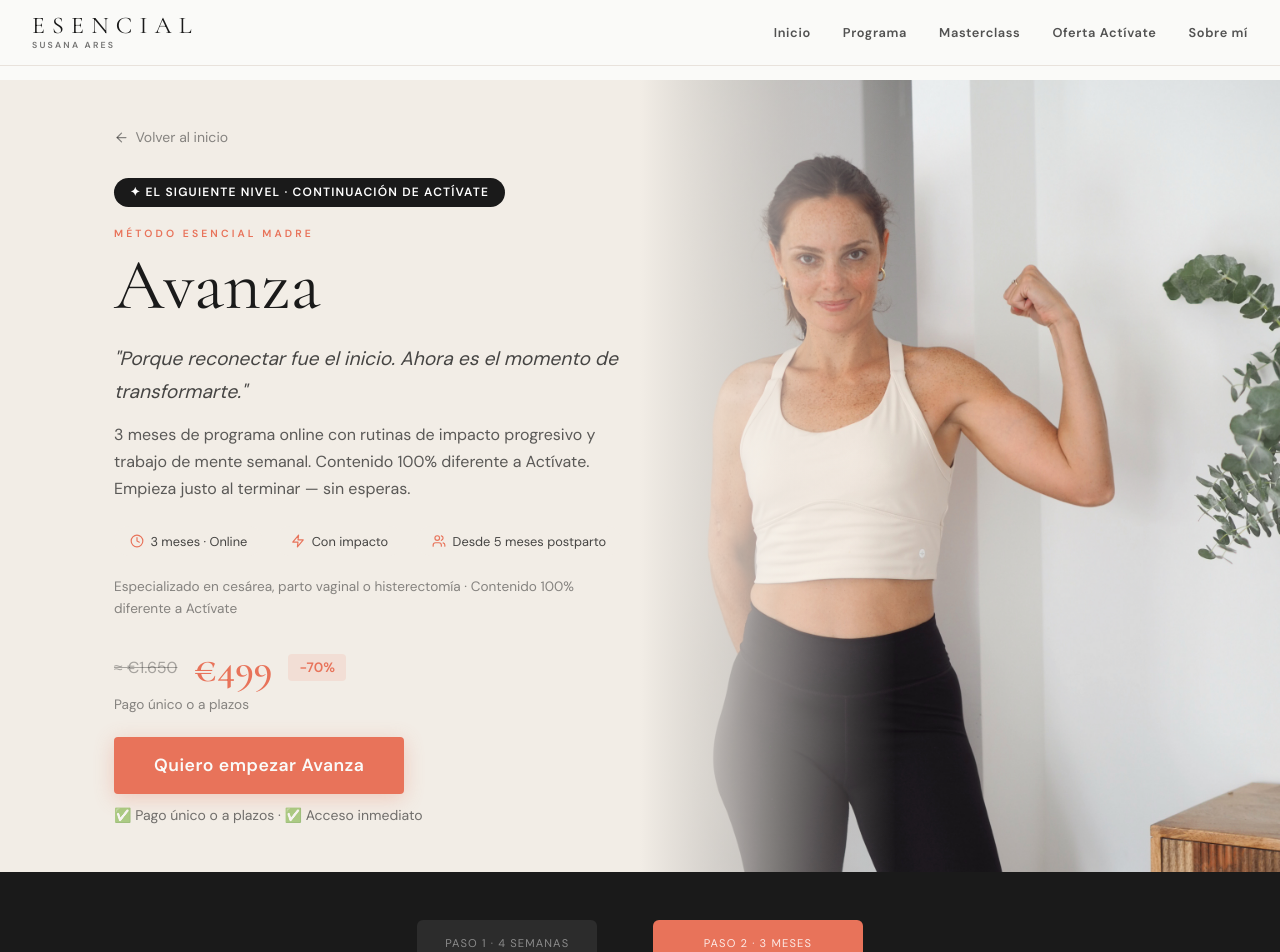
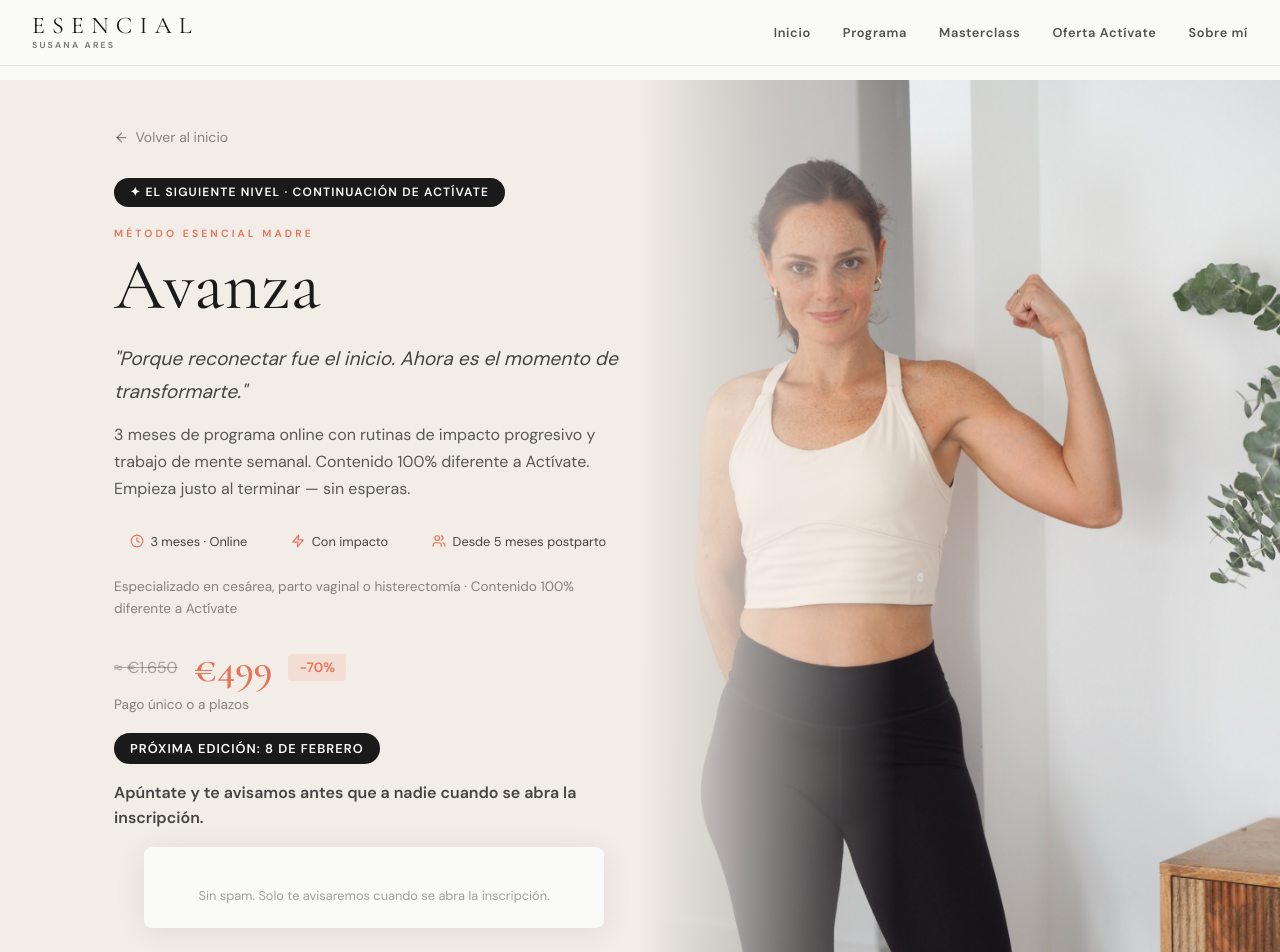
Before and after one commit to susanaaresla-lab/esencial-susana, a React (Create React App) app: page /programa-avanza in a window 1280 px wide. Shown: the top 952 px of the page. Built offline with nearby package versions, Linux system fonts and the light colour scheme.

Commit message:
Avanza: formulario de registro, edición 8 de febrero

```diff
--- a/src/pages/ListaEsperaAvanzaPage.js
+++ b/src/pages/ListaEsperaAvanzaPage.js
@@ -2,17 +2,36 @@
 import { useNavigate } from 'react-router-dom';
 import { ArrowLeft, Clock, Users, Check, X, ChevronDown, Zap, ShieldCheck, Star } from 'lucide-react';
 import { Helmet } from 'react-helmet-async';
-import { useState } from 'react';
+import { useState, useEffect } from 'react';
 
-const CHECKOUT_URL = 'https://pay.hotmart.com/B106868973I?off=sc34hatr';
-// const CHECKOUT_URL_1TO1 = 'https://pay.hotmart.com/B106868973I?off=2qrh0bwb';
+const EO_FORM_ID = 'a5cac8e0-631c-11f1-9540-43fc2d9c895b';
+
+function EOForm({ instanceId = 'default' }) {
+  const containerId = `eo-form-container-avanza-${instanceId}`;
+  useEffect(() => {
+    const container = document.getElementById(containerId);
+    if (!container) return;
+    const script = document.createElement('script');
+    script.src = `https://eocampaign1.com/form/${EO_FORM_ID}.js`;
+    script.setAttribute('data-form', EO_FORM_ID);
+    script.async = true;
+    container.appendChild(script);
+    return () => { container.innerHTML = ''; };
+  }, [containerId]);
+  return (
+    <div style={{ background: 'var(--white)', borderRadius: 8, padding: '1.5rem', boxShadow: '0 4px 32px rgba(0,0,0,0.08)', maxWidth: 460, margin: '0 auto', textAlign: 'left' }}>
+      <div id={containerId} />
+      <p style={{ fontSize: '0.8rem', color: 'rgba(26,26,26,0.4)', marginTop: '1rem', textAlign: 'center' }}>Sin spam. Solo te avisaremos cuando se abra la inscripción.</p>
+    </div>
+  );
+}
 
 const FAQS = [
   { q: '¿Necesito haber hecho Actívate para poder hacer Avanza?', a: 'Sí, Avanza está diseñado como continuación de Actívate. Necesitas tener la base de recuperación postparto antes de introducir rutinas de impacto.' },
-  { q: '¿Desde cuándo puedo empezar?', a: 'Desde los 5 meses postparto. Avanza tiene mayor intensidad con rutinas de impacto, por lo que tu cuerpo necesita esa base previa.' },
-  { q: '¿Cuándo puedo empezar después de terminar Actívate?', a: 'Puedes empezar justo al terminar Actívate, siempre que hayas cumplido los 5 meses postparto. Es modelo evergreen — sin esperar a una cohorte.' },
+  { q: '¿Desde cuándo puedo empezar?', a: 'La próxima edición de Avanza empieza el 8 de febrero. Para apuntarte, necesitas haber cumplido 5 meses postparto: Avanza tiene mayor intensidad con rutinas de impacto, por lo que tu cuerpo necesita esa base previa.' },
+  { q: '¿Cuándo puedo empezar después de terminar Actívate?', a: 'Puedes empezar en la próxima edición (8 de febrero) siempre que hayas terminado Actívate y hayas cumplido los 5 meses postparto. Apúntate a la lista y te avisamos cuando se abra la inscripción.' },
   { q: '¿En qué se diferencia de Actívate?', a: 'El contenido es 100% diferente. Actívate es sin impacto, para empezar desde cero. Avanza introduce rutinas de impacto progresivo, mayor intensidad y trabajo de mente más profundo. Sin contenido duplicado.' },
-  { q: '¿Puedo pagar a plazos?', a: 'Sí. Al hacer clic en el botón puedes elegir entre pago único o pago a plazos según lo que mejor se adapte a ti.' },
+  { q: '¿Puedo pagar a plazos?', a: 'Sí. Sí. Cuando se abra la inscripción podrás elegir entre pago único o pago a plazos según lo que mejor se adapte a ti.' },
   { q: '¿Qué es el Domingo de Mente?', a: 'Una sesión semanal de trabajo mental — identifica tus limitaciones, procesa lo que pesa y construye tu mejor versión. Es el diferencial único de Avanza.' },
   { q: '¿Hay directos en vivo?', a: 'Sí, 1 directo mensual con calendario fijo. Siempre se graba y se añade a una biblioteca de replays para que no te pierdas nada.' },
   { q: '¿Las asesorías 1:1 están incluidas?', a: 'Las 2 asesorías 1:1 son opcionales — disponibles en el paquete de €699. El programa base es €499 sin asesorías.' },
@@ -39,10 +58,9 @@ function FaqItem({ q, a }) {
 export default function ListaEsperaAvanzaPage() {
   const navigate = useNavigate();
 
-  const goComprar = () => {
-    localStorage.setItem('avanza_purchase_price', '499');
-    localStorage.setItem('avanza_purchase_product', 'Método Esencial Madre: Avanza');
-    window.open(CHECKOUT_URL, '_blank');
+  const goForm = () => {
+    const el = document.getElementById('lista-espera');
+    if (el) el.scrollIntoView({ behavior: 'smooth', block: 'center' });
   };
 
   return (
@@ -106,13 +124,16 @@ export default function ListaEsperaAvanzaPage() {
             </div>
 
             </div>
-            <p style={{ fontSize: '0.85rem', color: 'rgba(26,26,26,0.5)', marginBottom: '1.5rem' }}>Pago único o a plazos</p>
-            <button className="btn-coral" style={{ fontSize: '1.1rem', padding: '1.1rem 2.5rem' }} onClick={goComprar}>
-              Quiero empezar Avanza
-            </button>
-            <p style={{ fontSize: '0.875rem', color: 'rgba(26,26,26,0.6)', marginTop: '0.75rem' }}>
-              ✅ Pago único o a plazos · ✅ Acceso inmediato
+            <p style={{ fontSize: '0.85rem', color: 'rgba(26,26,26,0.5)', marginBottom: '1.25rem' }}>Pago único o a plazos</p>
+            <div style={{ display: 'inline-block', background: 'var(--black)', color: 'white', fontWeight: 700, fontSize: '0.8rem', letterSpacing: '0.08em', textTransform: 'uppercase', padding: '0.45rem 1rem', borderRadius: 999, marginBottom: '1rem' }}>
+              Próxima edición: 8 de febrero
+            </div>
+            <p style={{ fontSize: '1rem', color: 'rgba(26,26,26,0.8)', lineHeight: 1.6, marginBottom: '1rem', fontWeight: 600 }}>
+              Apúntate y te avisamos antes que a nadie cuando se abra la inscripción.
             </p>
+            <div id="lista-espera">
+              <EOForm instanceId="hero" />
+            </div>
           </div>
         </div>
       </section>
@@ -331,10 +352,10 @@ export default function ListaEsperaAvanzaPage() {
       </section>
 
       {/* ── PRICING ── */}
-      <section id="comprar" className="section" style={{ background: 'var(--beige)' }}>
+      <section id="precios" className="section" style={{ background: 'var(--beige)' }}>
         <div className="container-narrow">
           <div className="text-center" style={{ marginBottom: '2rem' }}>
-            <div style={label('var(--coral)')}>Empieza Avanza</div>
+            <div style={label('var(--coral)')}>Próxima edición: 8 de febrero</div>
             <h2 className="t-serif" style={{ fontSize: 'clamp(1.75rem, 4vw, 2.25rem)' }}>Elige tu opción</h2>
           </div>
           <div style={{ display: 'grid', gridTemplateColumns: 'repeat(auto-fit, minmax(280px, 1fr))', gap: '1.5rem', marginBottom: '2rem' }}>
@@ -352,8 +373,8 @@ export default function ListaEsperaAvanzaPage() {
                   <li key={i} style={{ fontSize: '0.9rem' }}><Check size={14} />{t}</li>
                 ))}
               </ul>
-              <button className="btn-coral" style={{ width: '100%', fontSize: '1rem', padding: '1rem' }} onClick={goComprar}>
-                Quiero empezar Avanza
+              <button className="btn-coral" style={{ width: '100%', fontSize: '1rem', padding: '1rem' }} onClick={goForm}>
+                Apuntarme a la lista de Avanza
               </button>
             </div>
             <div className="card" style={{ padding: '2rem', border: '2px solid var(--coral)', position: 'relative' }}>
@@ -373,15 +394,15 @@ export default function ListaEsperaAvanzaPage() {
                   <li key={i} style={{ fontSize: '0.9rem' }}><Check size={14} />{t}</li>
                 ))}
               </ul>
-              <button className="btn-coral" style={{ width: '100%', fontSize: '1rem', padding: '1rem' }} onClick={() => { localStorage.setItem('avanza_purchase_price', '699'); window.open('https://pay.hotmart.com/B106868973I?off=2qrh0bwb', '_blank'); }}>
-                Quiero Avanza + Asesorías
+              <button className="btn-coral" style={{ width: '100%', fontSize: '1rem', padding: '1rem' }} onClick={goForm}>
+                Apuntarme a la lista (con asesorías)
               </button>
             </div>
           </div>
           <div style={{ display: 'flex', alignItems: 'flex-start', gap: '0.75rem', background: 'rgba(232,115,90,0.06)', border: '1px solid rgba(232,115,90,0.2)', borderRadius: 4, padding: '1rem' }}>
             <ShieldCheck size={20} style={{ color: 'var(--coral)', flexShrink: 0, marginTop: 2 }} />
             <p style={{ fontSize: '0.9rem', color: 'rgba(26,26,26,0.65)', lineHeight: 1.65 }}>
-              <strong style={{ color: 'var(--coral)' }}>Requisito:</strong> haber completado Actívate y llevar al menos 5 meses desde el parto. Si tienes dudas, escríbeme a <a href="mailto:info@esencialsusanaares.com" style={{ color: 'var(--coral)' }}>info@esencialsusanaares.com</a> antes de comprar.
+              <strong style={{ color: 'var(--coral)' }}>Requisito:</strong> haber completado Actívate y llevar al menos 5 meses desde el parto. Si tienes dudas, escríbeme a <a href="mailto:info@esencialsusanaares.com" style={{ color: 'var(--coral)' }}>info@esencialsusanaares.com</a> antes de apuntarte.
             </p>
           </div>
         </div>
@@ -407,12 +428,10 @@ export default function ListaEsperaAvanzaPage() {
         <div className="container-narrow text-center">
           <Star size={28} style={{ color: 'white', margin: '0 auto 1rem', display: 'block', opacity: 0.8 }} />
           <h2 style={{ fontSize: 'clamp(1.75rem, 4vw, 2.5rem)' }}>¿Lista para el siguiente nivel?</h2>
-          <p style={{ fontSize: '1.15rem', marginBottom: '2rem', opacity: 0.9 }}>Empieza Avanza justo al terminar Actívate. Sin esperas, a tu ritmo.</p>
-          <button className="btn-white" style={{ fontSize: '1.05rem', padding: '1.1rem 2.5rem' }} onClick={goComprar}>
-            Quiero empezar Avanza
-          </button>
+          <p style={{ fontSize: '1.15rem', marginBottom: '2rem', opacity: 0.9 }}>La próxima edición de Avanza empieza el 8 de febrero. Apúntate y sé la primera en enterarte.</p>
+          <EOForm instanceId="bottom" />
           <p style={{ color: 'rgba(255,255,255,0.6)', fontSize: '0.85rem', marginTop: '0.75rem' }}>
-            ✅ Pago único o a plazos · ✅ Acceso inmediato · ✅ 3 meses de transformación
+            ✅ Pago único o a plazos · ✅ 3 meses de transformación
           </p>
         </div>
       </div>
```
